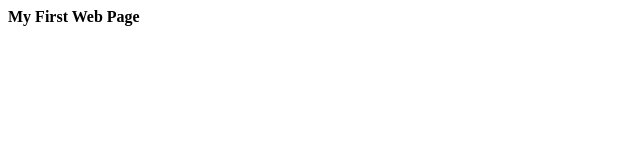
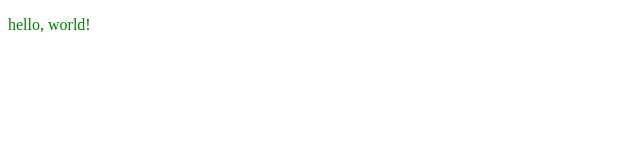
Before and after one commit to qponzz/qponz-hellscape, a plain HTML site: page index.html in a window 1280 px wide. Shown: the whole page, without its empty margins (0-640 px from the left). Drawn offline with Linux system fonts and the light colour scheme.

Commit message:
Update index.html

```diff
--- a/index.html
+++ b/index.html
@@ -1,6 +1,16 @@
 <!DOCTYPE html>
 <html>
+    <head>
+        <meta charset="UTF-8">
+        <title>Hello, World!</title>
+        <meta name="viewport" content="width=device-width, initial-scale=1">
+        <style>
+
+p { color: green; }
+
+        </style>
+    </head>
     <body>
-        <p1><strong>My First Web Page</strong></p1>
+        <p>hello, world!</p>
     </body>
 </html>
```
